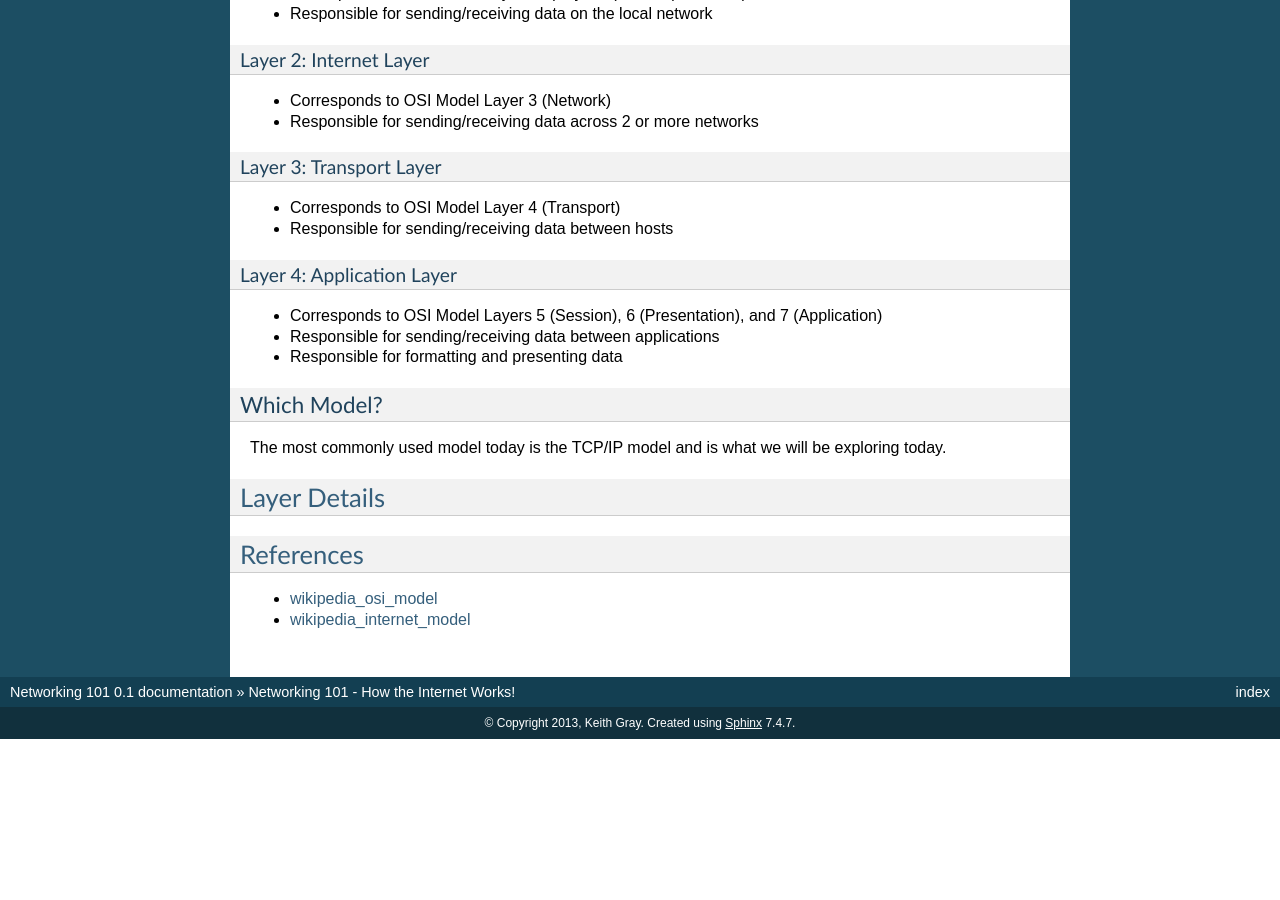
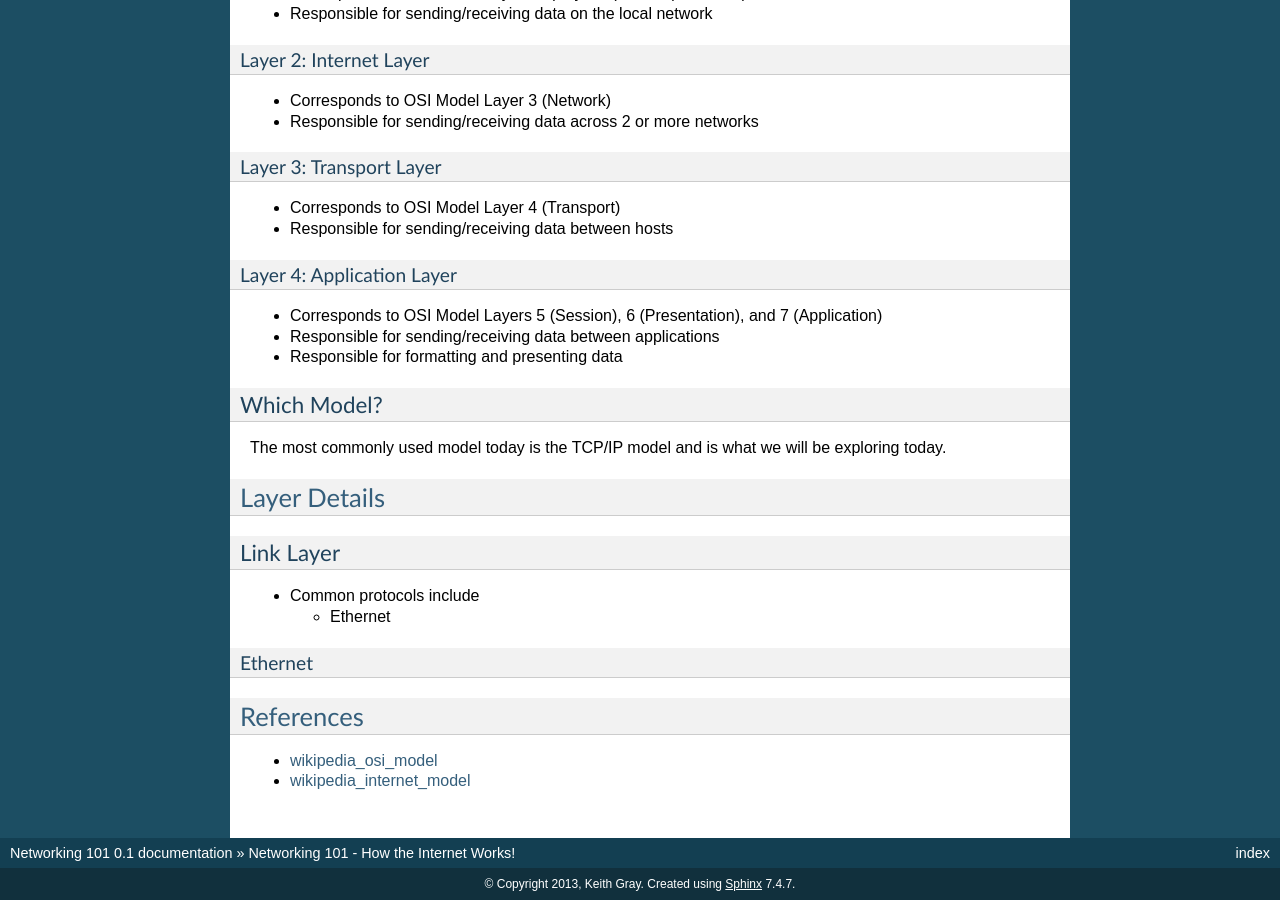
Before and after one commit to keith-gray-powereng/networking101, a Sphinx documentation site: the page built from source/index.rst, in a window 1280 px wide and 900 px high, scrolled down 2325 px. Built offline with Sphinx 7.4.7, drawn with Linux system fonts in a browser that asks for light colours; formulas are drawn with MathJax 3; before the commit the page ends 3064 px from its top, so only the background shows below that.

Commit message:
Started adding notes on Ethernet

```diff
--- a/source/index.rst
+++ b/source/index.rst
@@ -145,6 +145,17 @@ The most commonly used model today is the TCP/IP model and is what we will be ex
 Layer Details
 =============
 
+Link Layer
+----------
+* Common protocols include
+
+  * Ethernet
+
+Ethernet
+~~~~~~~~
+
+
+
 References
 ==========
 * `wikipedia_osi_model`_
```
